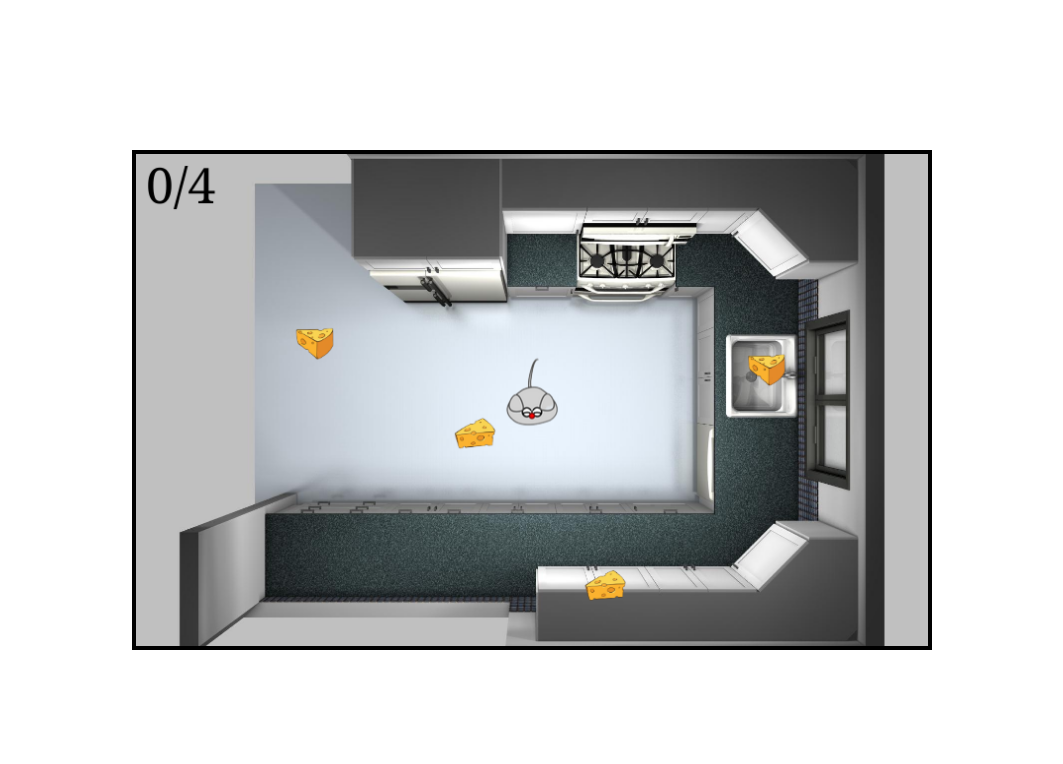
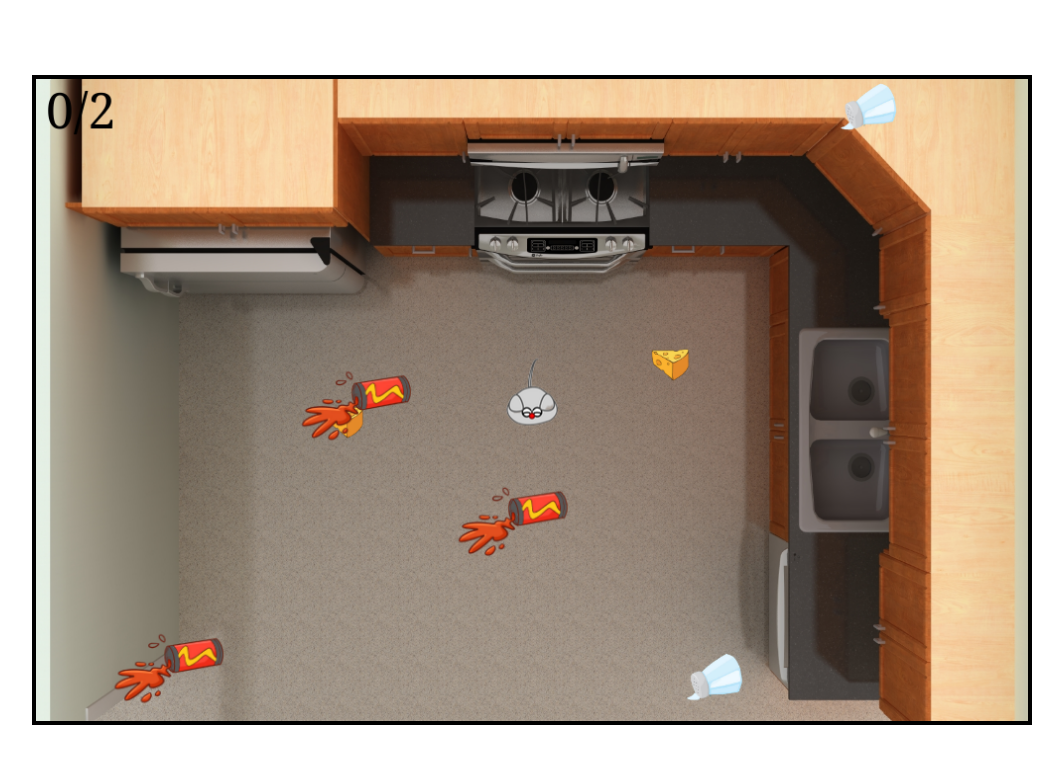
Before and after one commit to serbancalin/Licenta, a plain HTML site: page index.html in a window 1280 px wide. Shown: the whole page, without its empty margins (108-1171 px from the left). Drawn offline with Linux system fonts and the light colour scheme.

Commit message:
Level 1 and 2

```diff
--- a/main.js
+++ b/main.js
@@ -1,8 +1,8 @@
 //Canvas setup
 const canvas = document.getElementById('main_canvas');
 const ctx = canvas.getContext('2d');
-canvas.width = 800;
-canvas.height = 500;
+canvas.width = 1000;
+canvas.height = 650;
 
 let gameframe = 0;
 let gameOver = false;
@@ -29,7 +29,6 @@ canvas.addEventListener('mousedown', function (event){
 canvas.addEventListener('mouseup', function (){
     mouse.click = false;
 })
-
 
 //Player
 const playerRight = new Image();
@@ -129,20 +128,33 @@ class Cheese{
 }
 
 //Walls
-const wallsArray = []
 class Wall{
-    constructor() {
-        this.x = Math.random() * canvas.width;
-        this.y = Math.random() * canvas.height;
+    constructor(x, y, player) {
+        this.x = x;
+        this.y = y;
+        this.player = player;
         this.radius = 20;
         this.distance = 0;
+        this.image = new Image()
+        if(Math.random() > 0.5){
+            this.image.src = "./assets/spilledDrink.png";
+            this.xcoordOffset = 60;
+            this.ycoordOffset = 20;
+            this.sizeOffset = 6;
+        } else {
+            this.image.src = "./assets/salt.png";
+            this.xcoordOffset = 25;
+            this.ycoordOffset = 20;
+            this.sizeOffset = 3.75;
+        }
     }
     update(){
-        const dx = this.x - player.x;
-        const dy = this.y - player.y;
+        const dx = this.x - this.player.x;
+        const dy = this.y - this.player.y;
         this.distance = Math.sqrt(dx * dx + dy * dy);
     }
-    draw(){
+
+    showHitbox(){
         ctx.fillStyle = 'brown';
         ctx.beginPath();
         ctx.arc(this.x, this.y, this.radius, 0, Math.PI * 2);
@@ -151,40 +163,13 @@ class Wall{
         ctx.closePath();
         ctx.stroke();
     }
-}
 
-function createRandomWalls(){
-    const minNumberWalls = 1;
-    const maxNumberWalls = 4;
-    const howMany = Math.floor(Math.random()  * (maxNumberWalls - minNumberWalls + 1)) + minNumberWalls;
-    for(let i = 0; i < howMany; ++i){
-        wallsArray.push(new Wall())
+    draw(){
+        //this.showHitbox();
+        ctx.drawImage(this.image, this.x - this.radius - this.xcoordOffset, this.y - this.radius - this.ycoordOffset,
+            this.radius * this.sizeOffset, this.radius * this.sizeOffset);
     }
 }
-
-/*
-function handleWalls(){
-    for(let i = 0; i < wallsArray.length; ++i){
-        wallsArray[i].update();
-        wallsArray[i].draw();
-        if(wallsArray[i].distance < wallsArray[i].radius + player.radius){
-            let offset = wallsArray[i].radius + player.radius + 5;
-            if(player.x < wallsArray[i].x){
-                mouse.x = wallsArray[i].x - offset;
-            }
-            else{
-                mouse.x = wallsArray[i].x + offset;
-            }
-            if(player.y < wallsArray[i].y){
-                mouse.y = wallsArray[i].y - offset;
-            }
-            else{
-                mouse.y = wallsArray[i].y + offset;
-            }
-        }
-    }
-}
-*/
 
 //Background
 const background1 = new Image();
@@ -204,6 +189,7 @@ class Level{
         this.score = 0;
         this.maxScore = 0;
         this.cheeseArray = [];
+        this.wallsArray = []
         this.initializeCurrentLevel();
     }
 
@@ -240,14 +226,14 @@ class Level{
 
     handleCurrentLevel(){
         this.handleBackground();
-        this.handlePlayer();
-        this.handleScore();
         switch (this.currentLevel){
             case 1: this.handleLevel1(); break;
             case 2: this.handleLevel2(); break;
             //case 3: this.handleLevel3(); break;
             //case 4: this.handleLevel4(); break;
         }
+        this.handleScore();
+        this.handlePlayer();
     }
 
     run(){
@@ -257,6 +243,8 @@ class Level{
     /////////////////////////////////////////        Level 1         ////////////////////////////////////////////////
 
     initializeLevel1(){
+        mouse.x = canvas.width / 2;
+        mouse.y = canvas.height / 2;
         this.player = new Player(canvas.width / 2, canvas.height / 2);
         this.createRandomCheese();
     }
@@ -269,7 +257,7 @@ class Level{
         this.maxScore = Math.floor(Math.random()  * (maxNumberCheese - minNumberCheese + 1)) + minNumberCheese;
         for(let i = 1; i <= this.maxScore; ++i){
             let x = canvas.width / (this.maxScore + 1) * i + (Math.random() - 0.5) * offset;
-            let y = Math.random() * canvas.height;
+            let y = (Math.random() * (canvas.height - 50)) + 25;
             this.cheeseArray.push(new Cheese(x, y, this.player));
         }
     }
@@ -292,19 +280,57 @@ class Level{
     /////////////////////////////////////////        Level 2         ////////////////////////////////////////////////
 
     initializeLevel2(){
+        mouse.x = canvas.width / 2;
+        mouse.y = canvas.height / 2;
         this.player = new Player(canvas.width / 2, canvas.height / 2);
         this.createRandomCheese();
+        this.createRandomWalls();
+    }
+
+    createRandomWalls(){
+        const offset = 50;
+        const minNumberWalls = 5;
+        const maxNumberWalls = 10;
+        const howMany = Math.floor(Math.random()  * (maxNumberWalls - minNumberWalls + 1)) + minNumberWalls;
+        for(let i = 1; i <= howMany; ++i){
+            let x = canvas.width / (howMany + 1) * i + (Math.random() - 0.5) * offset;
+            let y = (Math.random() * (canvas.height - 50)) + 25;
+            this.wallsArray.push(new Wall(x, y, this.player))
+        }
+    }
+
+    handleWalls(){
+        for(let i = 0; i < this.wallsArray.length; ++i){
+            this.wallsArray[i].update();
+            this.wallsArray[i].draw();
+            if(this.wallsArray[i].distance < this.wallsArray[i].radius + this.player.radius){
+                let offset = this.wallsArray[i].radius + this.player.radius + 5;
+                if(this.player.x < this.wallsArray[i].x){
+                    mouse.x = this.wallsArray[i].x - offset;
+                }
+                else{
+                    mouse.x = this.wallsArray[i].x + offset;
+                }
+                if(this.player.y < this.wallsArray[i].y){
+                    mouse.y = this.wallsArray[i].y - offset;
+                }
+                else{
+                    mouse.y = this.wallsArray[i].y + offset;
+                }
+            }
+        }
     }
 
     handleLevel2(){
-        this.handleCheese()
+        this.handleCheese();
+        this.handleWalls();
     }
 }
 
 const level1 = new Level(1, background1);
 const level2 = new Level(2, background2);
 
-let currentLoaded = level1;
+let currentLoaded = level2;
 
 function levelManager() {
     if (currentLoaded.finished === true){
--- a/style.css
+++ b/style.css
@@ -11,7 +11,7 @@ body{
     align-items: center;
 }
 #main_canvas{
-    width: 800px;
-    height: 500px;
+    width: 1000px;
+    height: 650px;
     border: 4px solid black;
 }
```
Also changed, not shown: assets/salt.png (added), assets/spilledDrink.png (added).
